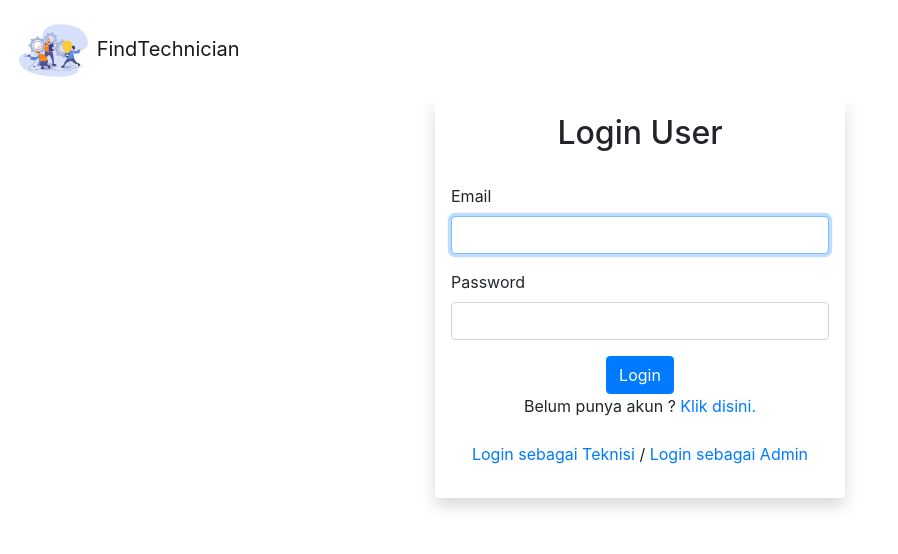
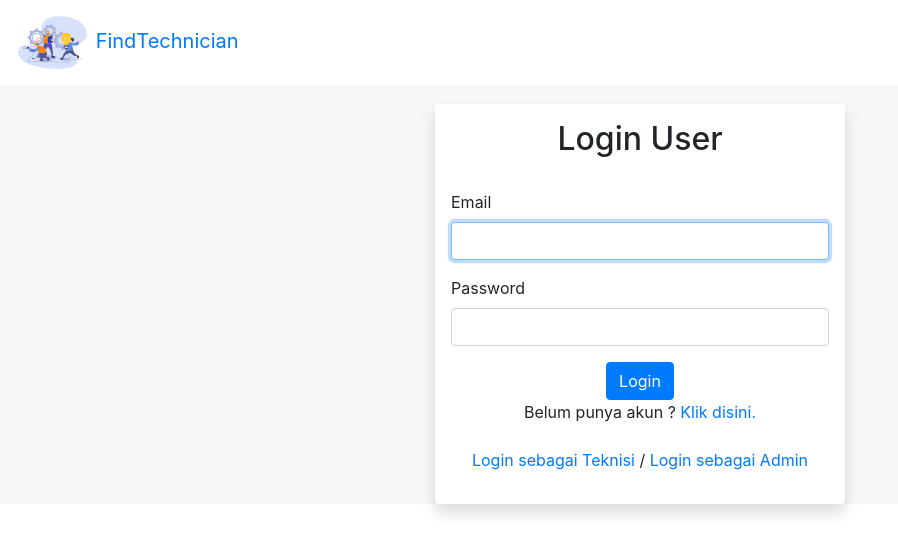
Before and after one commit to hoyongek/TubesWAD-Kelompok2, a PHP site: page /login.php in a window 1280 px wide. Shown: the top 554 px of the page, without its empty margins (0-898 px from the left). Run offline with PHP 8.4, Linux system fonts and the light colour scheme.

Commit message:
Update fix bug

```diff
--- a/Tugas Besar WAD Kelompok 2/login.php
+++ b/Tugas Besar WAD Kelompok 2/login.php
@@ -29,17 +29,17 @@ if (isset($_POST['userLogin'])) {
 <body>
 
     <!--Batas TOP NAV-->
-    <nav class="top navbar navbar-light fixed-top">
-    <a class="navbar-brand" href="#">
-      <img class="logo_navbar" src="gambar\logo.png" alt=""> FindTechnician </a>
-</nav><br><br>
+    <div class="top container-fluid fixed-top ">
+        <a class="navbar-brand" href="#">
+            <img class="logo_navbar" src="gambar\logo.png" alt=""> FindTechnician </a>
+    </div> <br>
     <!--Batas TOP NAV-->
 
 
 
     <div class="isi_body">
-    <div class="container">
-            <form action="" method="POST" style="margin-left: 350px; margin-right: 350px; margin-top:50px;">
+        <div class="container">
+            <form action="" method="POST" style="margin-left: 350px; margin-right: 350px;">
                 <div class="shadow p-3 mb-5 bg-white rounded">
                     <h2 align="center">Login User </h2><br>
 
@@ -52,7 +52,7 @@ if (isset($_POST['userLogin'])) {
                         <label for="exampleInputPassword1">Password</label>
                         <input type="password" name="password" class="form-control" autocomplete="off">
                     </div>
-                    <div class="form-group text-center" >
+                    <div class="form-group text-center">
                         <button class="btn btn-primary" name="userLogin">Login</button><br>
                         <label>Belum punya akun ?</label><a href="regist_user.php"> Klik disini.</a>
                     </div>
@@ -68,7 +68,7 @@ if (isset($_POST['userLogin'])) {
                     </div>
             </form>
         </div>
-            </div>
+    </div>
 
 
 
--- a/Tugas Besar WAD Kelompok 2/style.css
+++ b/Tugas Besar WAD Kelompok 2/style.css
@@ -47,6 +47,12 @@
 
     .deskripsi_teknisi_index{
         text-align: justify;
+    }
+
+    .isi_body {
+        background-color:#F8F8F8;
+        margin-top: 60px;
+        padding-top: 20px;
     }
 
 /* List Teknisi */
```
Also changed, not shown: Tugas Besar WAD Kelompok 2/book_now.php (+11 -10 lines), Tugas Besar WAD Kelompok 2/login_admin.php (+8 -6 lines), Tugas Besar WAD Kelompok 2/login_teknisi.php (+7 -6 lines), Tugas Besar WAD Kelompok 2/config.php (line endings or trailing spaces), Tugas Besar WAD Kelompok 2/gambar/user/1953760414_foto_profile_teknisi_list (3).png (added).
